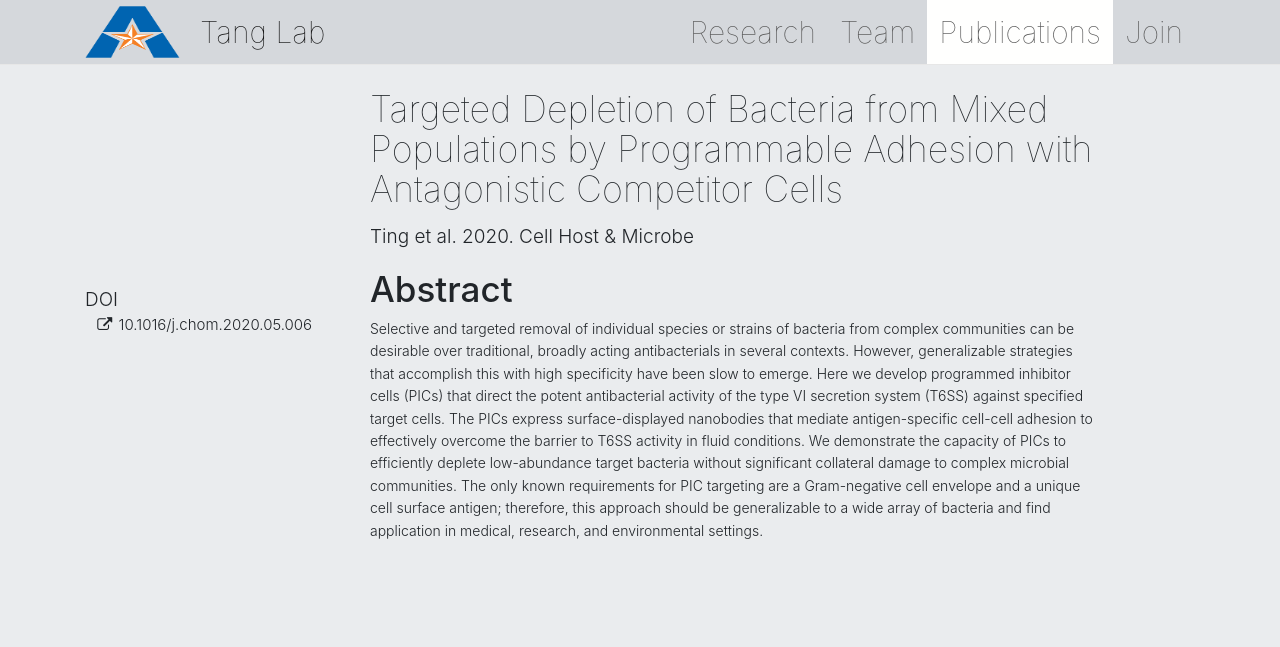
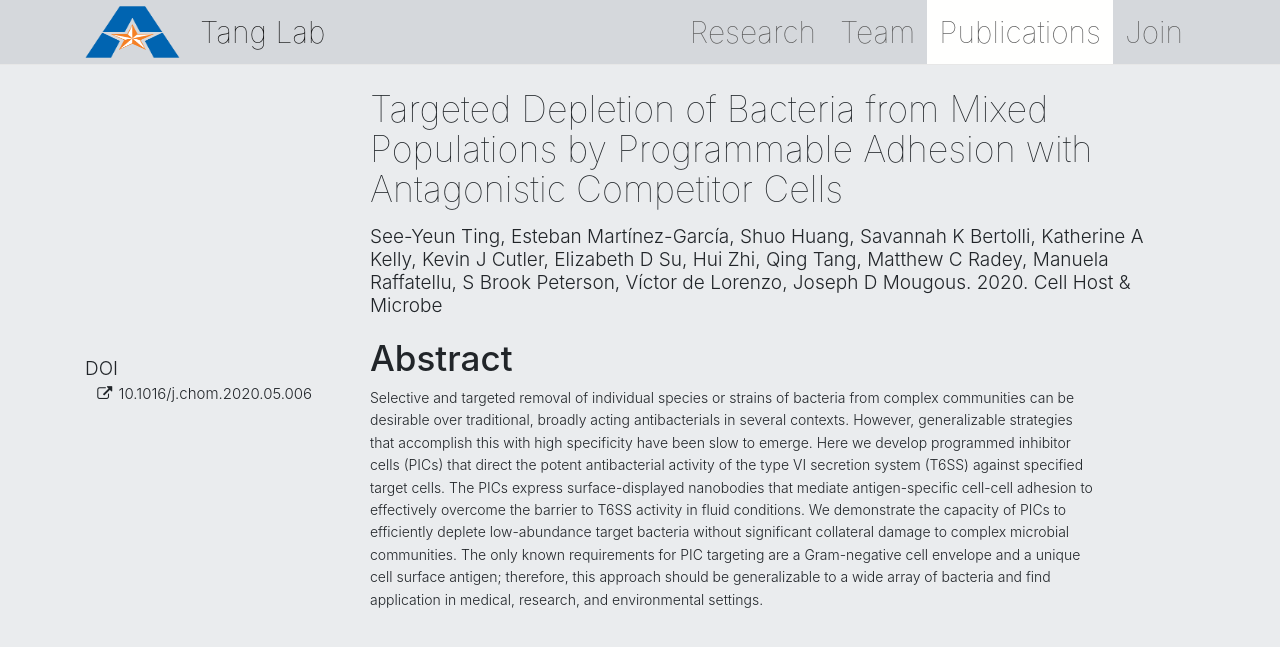
Before and after one commit to qingtanglab/qingtanglab.github.io, a Jekyll site: the page built from papers/_posts/2020-8-12-Ting.md, in a window 1280 px wide. Shown: the top 647 px of the page. Built offline with Jekyll 4.4.1, drawn with Linux system fonts in a browser that asks for light colours.

Commit message:
Update 2020-8-12-Ting.md

```diff
--- a/papers/_posts/2020-8-12-Ting.md
+++ b/papers/_posts/2020-8-12-Ting.md
@@ -2,7 +2,7 @@
 layout: paper
 title: Targeted Depletion of Bacteria from Mixed Populations by Programmable Adhesion with Antagonistic Competitor Cells
 image:
-authors: Ting et al.
+authors: See-Yeun Ting, Esteban Martínez-García, Shuo Huang, Savannah K Bertolli, Katherine A Kelly, Kevin J Cutler, Elizabeth D Su, Hui Zhi, Qing Tang, Matthew C Radey, Manuela Raffatellu, S Brook Peterson, Víctor de Lorenzo, Joseph D Mougous.
 year: 2020
 ref: Ting et al., Cell Host & Microbe, 2020
 journal: Cell Host & Microbe
```
